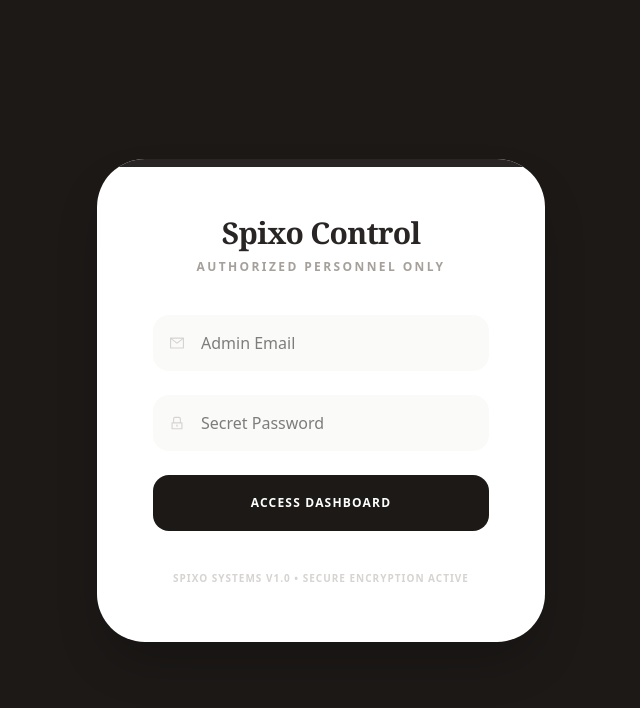
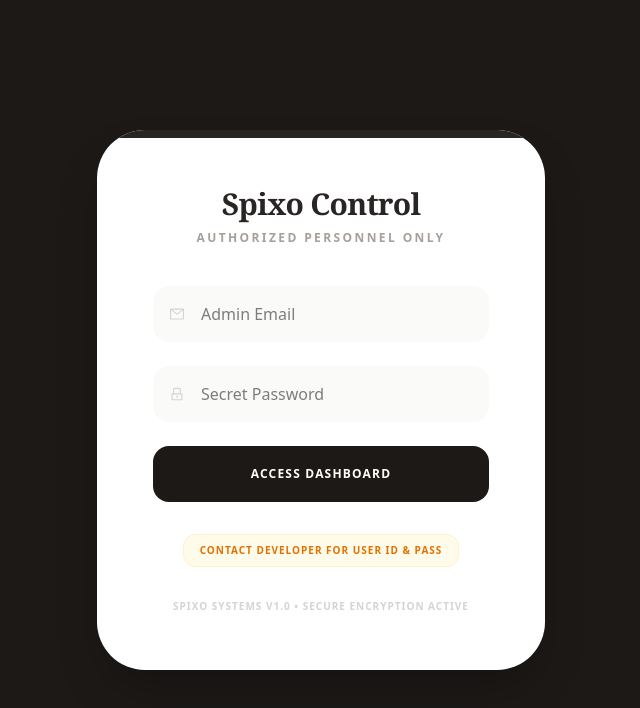
Before and after one commit to Vikashh08/Spixo-Grocery-Delivery-WebApp-MERN-, a React (Vite) app in the folder frontend-admin/: page /login in a window 1280 px wide. Shown: the top 708 px of the page, without its empty margins (319-959 px from the left). Built offline with nearby package versions, Linux system fonts and the light colour scheme; no server answers.

Commit message:
Add Contact Developer note to login pages

```diff
--- a/frontend-admin/src/Pages/Login.jsx
+++ b/frontend-admin/src/Pages/Login.jsx
@@ -99,7 +99,13 @@ function Login() {
             </button>
           </div>
 
-          <p className="mt-10 text-center text-stone-300 text-[10px] font-bold uppercase tracking-widest">
+          <div className="mt-8 text-center">
+             <p className="text-[10px] font-black text-amber-600 bg-amber-50 py-2 px-4 rounded-xl uppercase tracking-widest inline-block border border-amber-100">
+                Contact Developer for User ID & Pass
+             </p>
+          </div>
+
+          <p className="mt-8 text-center text-stone-300 text-[10px] font-bold uppercase tracking-widest">
             Spixo Systems v1.0 • Secure Encryption Active
           </p>
         </form>
```
Also changed, not shown: 1 other file (tests, documents, lock files or other folders).
